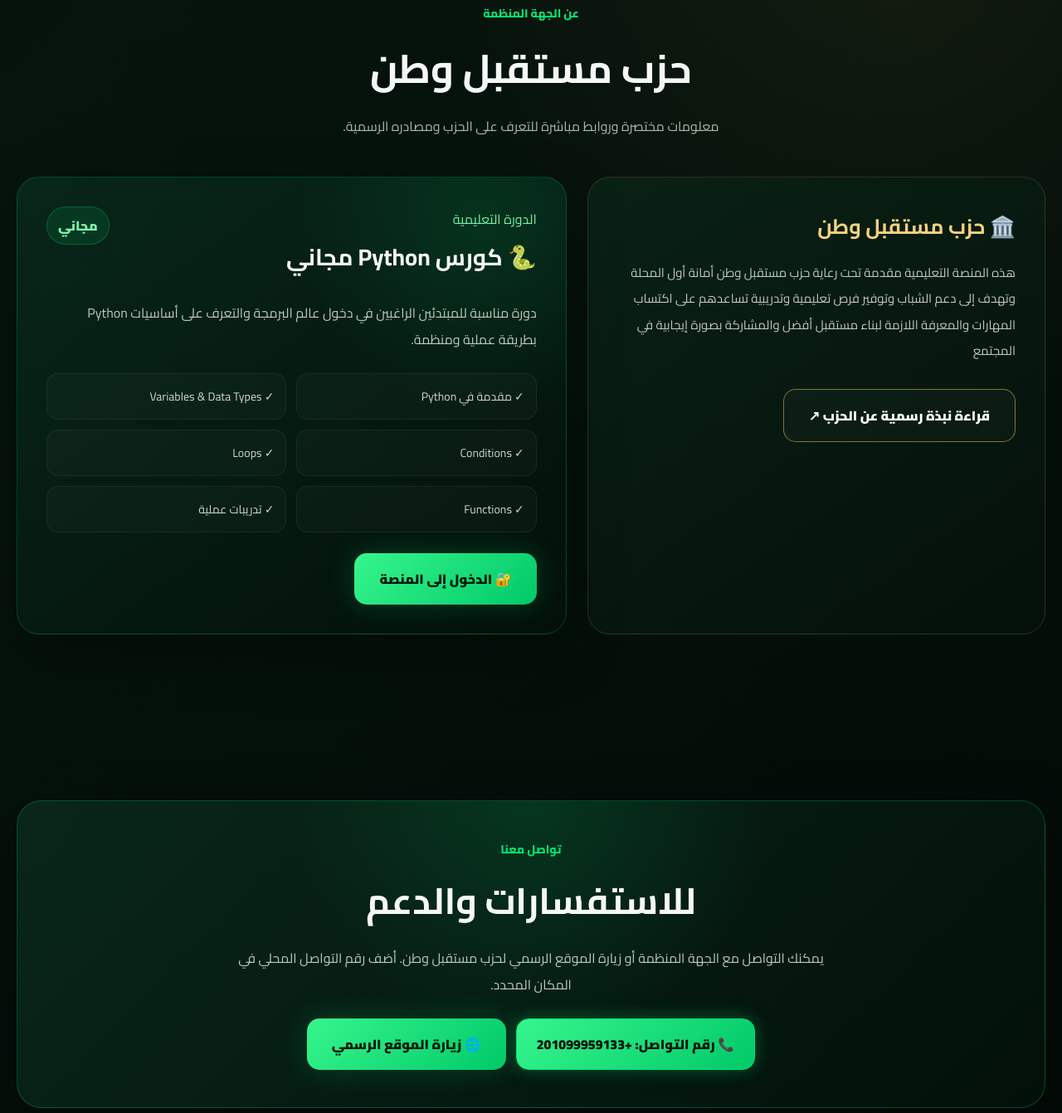
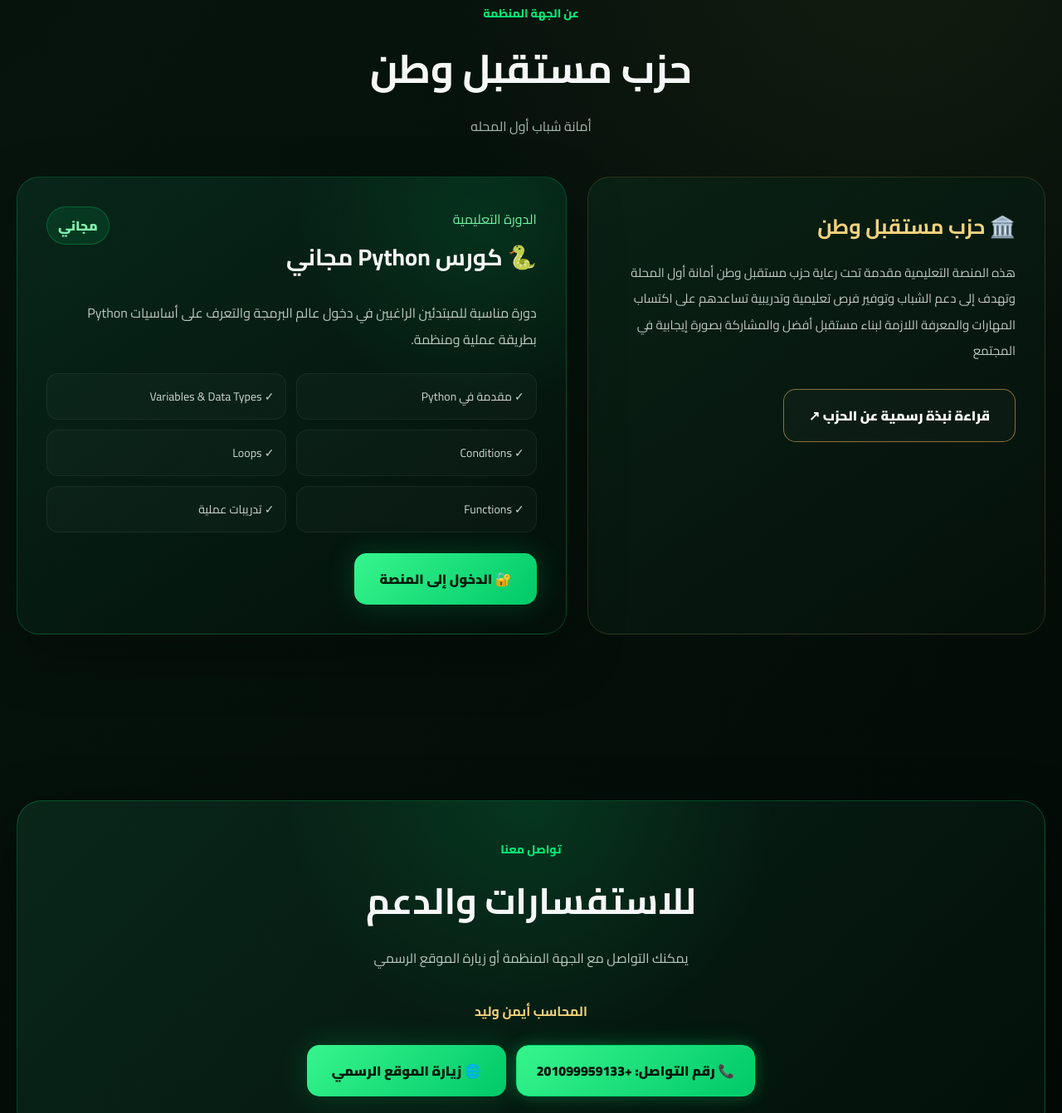
Before and after one commit to ahmedaborashed/Mostakbal-Watan-Courses, a plain HTML site: page index.html in a window 1280 px wide. Shown: the part 2046-3388 px from the top of the page at 83% size. Drawn offline with Linux system fonts and the light colour scheme.

Commit message:
Add files via upload

```diff
--- a/index.html
+++ b/index.html
@@ -1834,7 +1834,7 @@
           <div class="mini">عن الجهة المنظمة</div>
           <h2>حزب مستقبل وطن</h2>
           <p>
-            معلومات مختصرة وروابط مباشرة للتعرف على الحزب ومصادره الرسمية.
+            أمانة شباب أول المحله
           </p>
         </div>
 
@@ -1916,8 +1916,9 @@
             <h2>للاستفسارات والدعم</h2>
             <p>
               يمكنك التواصل مع الجهة المنظمة أو زيارة الموقع الرسمي
-              لحزب مستقبل وطن. أضف رقم التواصل المحلي في المكان المحدد.
-            </p>
+                <br><br>
+              <strong style="color:#f2d27b;">المحاسب أيمن وليد</strong>
+              </p>
           </div>
 
           <div class="contact-actions">
```
